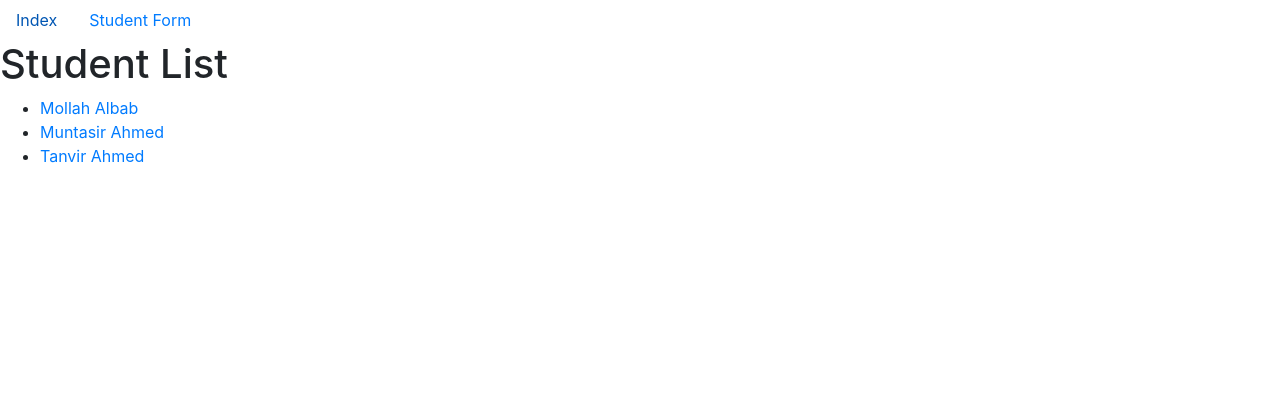
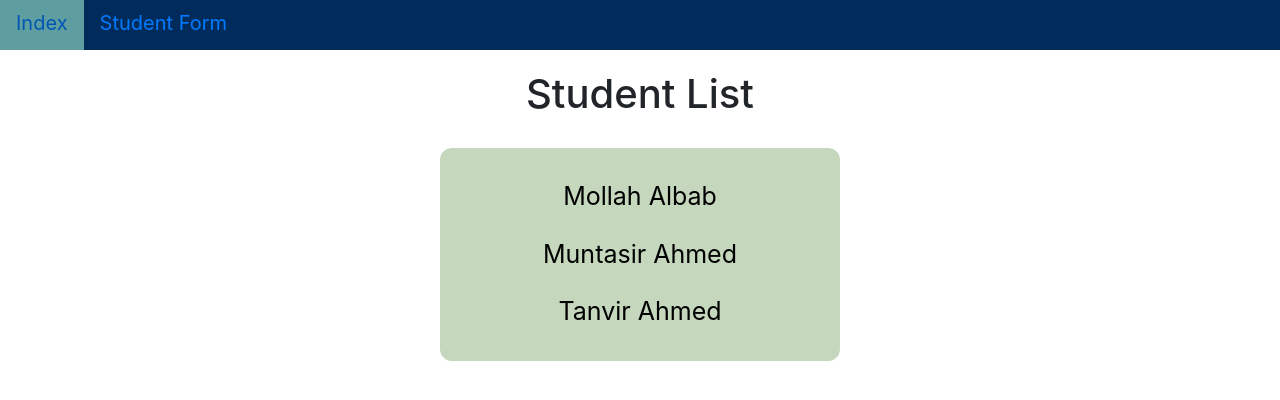
Before and after one commit to Muntasir2179/CRUD, a Django app: page / in a window 1280 px wide. Shown: the top 400 px of the page. Run offline with Django 4.2, Linux system fonts and the light colour scheme; data comes from the database, SQL or seed files in the repository; both versions use the stored data as it was after the commit.

Commit message:
css-added

```diff
--- a/CRUD/settings.py
+++ b/CRUD/settings.py
@@ -120,6 +120,11 @@ USE_TZ = True
 
 STATIC_URL = 'static/'
 
+# newly added setting to store static files in the root static folder
+STATICFILES_DIRS = [
+    os.path.join(BASE_DIR, 'static')
+]
+
 # Default primary key field type
 # https://docs.djangoproject.com/en/4.0/ref/settings/#default-auto-field
 
--- /dev/null
+++ b/static/first_app/base.css
@@ -0,0 +1,15 @@
+* {
+    margin: 0;
+    padding: 0;
+    box-sizing: border-box;
+}
+
+.nav {
+    background-color: #002B5B;
+    font-size: 20px;
+    height: 50px;
+}
+
+.nav .nav-item:hover {
+    background-color: cadetblue;
+}
--- /dev/null
+++ b/static/first_app/index.css
@@ -0,0 +1,40 @@
+* {
+    margin: 0;
+    padding: 0;
+    box-sizing: border-box;
+}
+
+h1 {
+    text-align: center;
+    margin: 20px 0;
+}
+
+.student-list-container {
+    width: 400px;
+    margin: 30px auto;
+    background-color: #C5D7BD;
+    border-radius: 12px;
+}
+
+.student-list-container .student-list {
+    list-style: none;
+    padding: 10px 0;
+}
+
+.student-list-container .student-list .list-item {
+    font-size: 25px;
+    text-align: center;
+    margin: 20px 0;
+}
+
+.student-list-container .student-list .list-item:hover {
+    background-color: darkcyan;
+}
+
+.student-list-container .student-list .list-item a {
+    color: black;
+}
+
+.student-list-container .student-list .list-item a:hover {
+    text-decoration: none;
+}
--- a/templates/first_app/base.html
+++ b/templates/first_app/base.html
@@ -1,3 +1,4 @@
+{% load static %}
 <!DOCTYPE html>
 <html lang="en">
 <head>
@@ -5,12 +6,15 @@
     <meta http-equiv="X-UA-Compatible" content="IE=edge">
     <meta name="viewport" content="width=device-width, initial-scale=1.0">
     <link rel="stylesheet" href="https://cdn.jsdelivr.net/npm/bootstrap@4.4.1/dist/css/bootstrap.min.css" integrity="sha384-Vkoo8x4CGsO3+Hhxv8T/Q5PaXtkKtu6ug5TOeNV6gBiFeWPGFN9MuhOf23Q9Ifjh" crossorigin="anonymous">
+    <link rel="stylesheet" href="{% static 'first_app/base.css' %}">
+    {% block styles %}
+    {% endblock styles %}
     <title>{{ title }}</title>
 </head>
 <body>
     <ul class="nav">
         <li class="nav-item">
-          <a class="nav-link active" href="{% url 'first_app:index' %}">Index</a>
+          <a class="nav-link" href="{% url 'first_app:index' %}">Index</a>
         </li>
         <li class="nav-item">
           <a class="nav-link" href="{% url 'first_app:student_form' %}">Student Form</a>
--- a/templates/first_app/index.html
+++ b/templates/first_app/index.html
@@ -1,17 +1,24 @@
 {% extends 'first_app/base.html' %}
+{% load static %}
+
+{% block styles %}
+    <link rel="stylesheet" href="{% static 'first_app/index.css' %}">
+{% endblock styles %}
 
 {% block body %}
     {% csrf_token %}
     <h1>{{ title }}</h1>
 
+    <div class="student-list-container">
     {% if student_list %}
-    <ul>
-        {% for student in student_list %}
-            <li><a href="{% url 'first_app:student_info' student_id=student.id %}">{{student.first_name}} {{student.last_name}}</a></li>
-        {% endfor %}
-    </ul>
-    {% else %}
-        <h1>No Student</h1>
+        <ul class="student-list">
+            {% for student in student_list %}
+                <li class="list-item"><a href="{% url 'first_app:student_info' student_id=student.id %}">{{student.first_name}} {{student.last_name}}</a></li>
+            {% endfor %}
+        </ul>
+        {% else %}
+        <h3>No Student</h3>
     {% endif %}
+    </div>
 
 {% endblock body %}
```
Also changed, not shown: first_app/forms.py (+7 -0 lines), static/first_app/student_form.css (added, +22 -0 lines), static/first_app/student_info.css (added, +23 -0 lines), static/first_app/student_update.css (added, +18 -0 lines), templates/first_app/student_form.html (+14 -6 lines), templates/first_app/student_info.html (+16 -7 lines), templates/first_app/student_update.html (+13 -6 lines), db.sqlite3.
